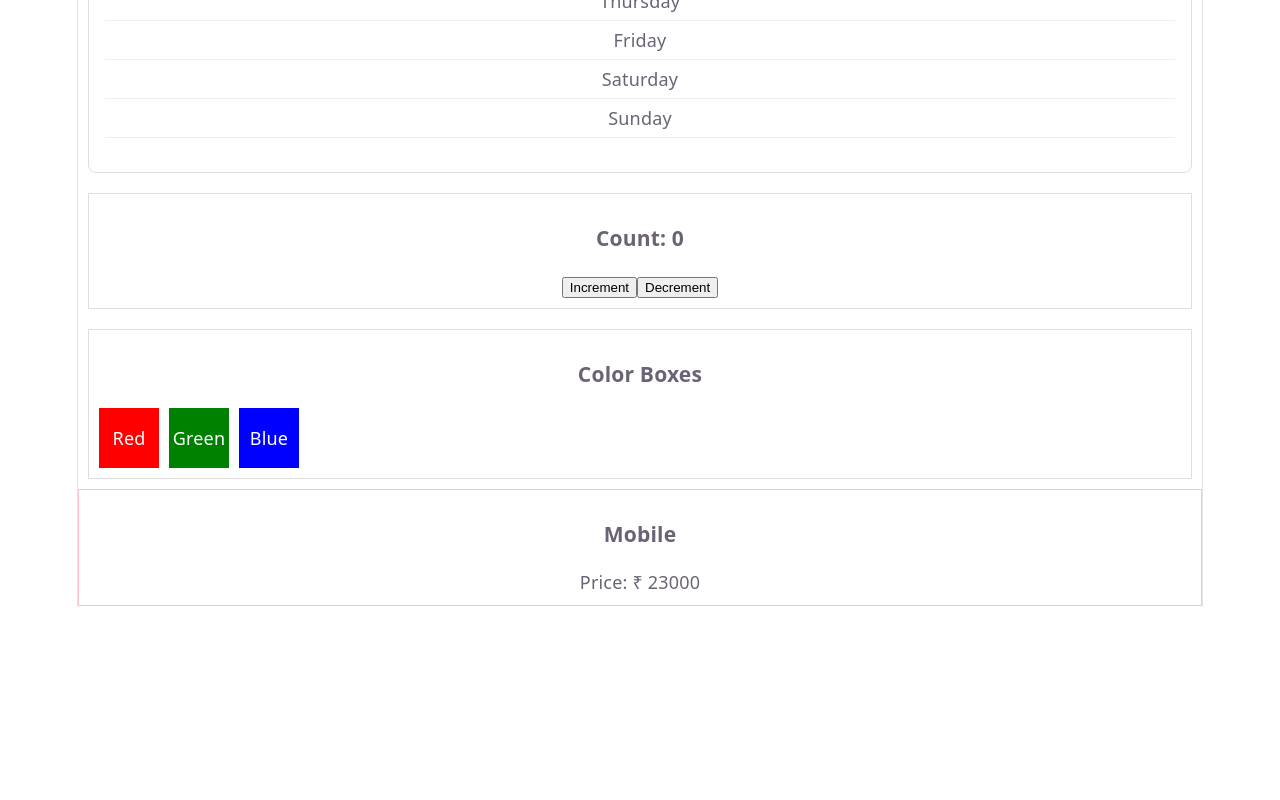
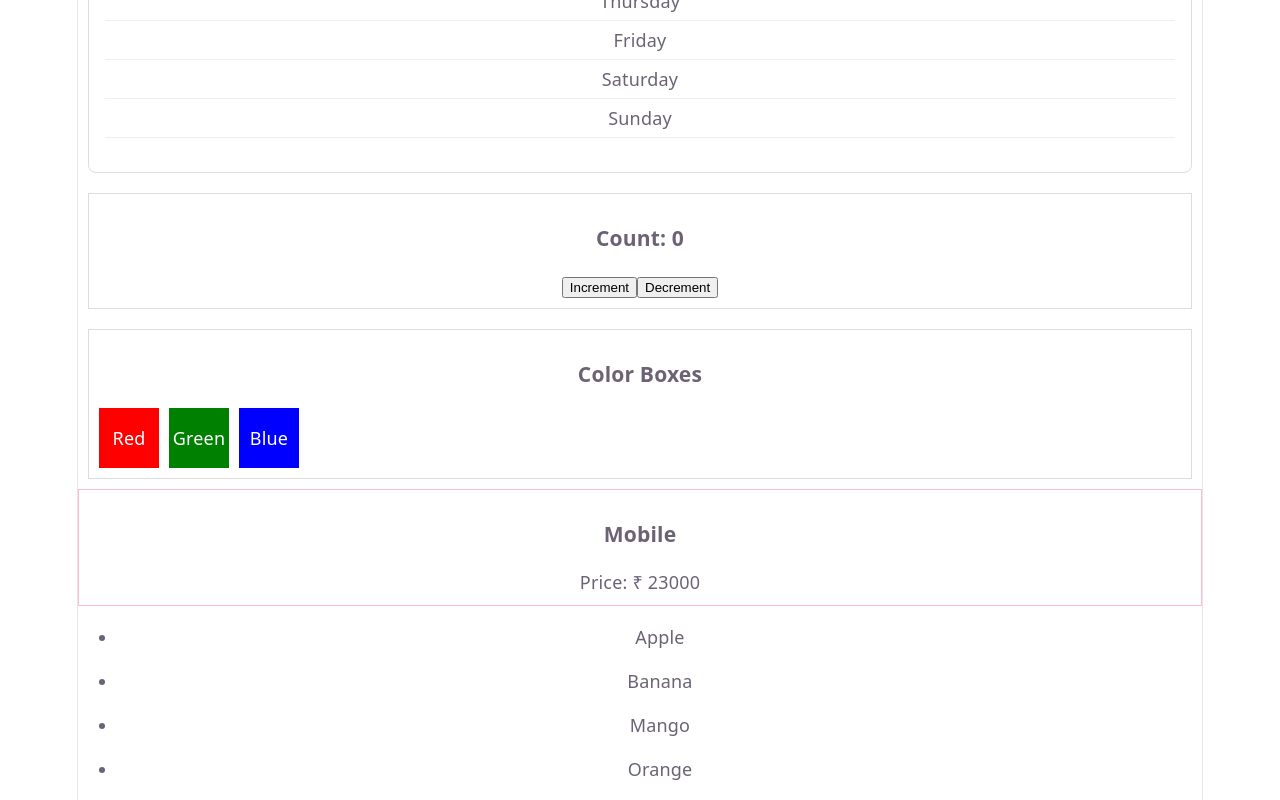
Before and after one commit to saifullahkhalid521-bit/PERN-AI-Lab, a React (Vite) app in the folder Phase_2_React/react-learning-app/: page / in a window 1280 px wide. Shown: the part 4027-4827 px from the top of the page. Before the commit the page ends 4633 px from the top, so only its background shows below. Built offline with nearby package versions, Linux system fonts and the light colour scheme.

Commit message:
simple map pracite component

```diff
--- a/Phase_2_React/react-learning-app/src/App.jsx
+++ b/Phase_2_React/react-learning-app/src/App.jsx
@@ -1,6 +1,6 @@
 import {PracticeApp , BrokenComponent , StyledBox , ProfileCard2 , MapOne } from "./practice/week-09-jsx-components/PracticeApp";
 
-import {Heading , Avatar , Badge, DetailCard, DaysList, Counter, ColorBoxes , ProductTag} from "./practice/week-09-jsx-components/pracWeek9";
+import {Heading , Avatar , Badge, DetailCard, DaysList, Counter, ColorBoxes , ProductTag , FruitList} from "./practice/week-09-jsx-components/pracWeek9";
 
 function App() {
   return (
@@ -20,6 +20,7 @@ function App() {
     <Counter />
     <ColorBoxes />
     <ProductTag productName = "Mobile" price = "23000"/>
+    <FruitList/>
     </>
   );
 }
--- a/Phase_2_React/react-learning-app/src/practice/week-09-jsx-components/pracWeek9.jsx
+++ b/Phase_2_React/react-learning-app/src/practice/week-09-jsx-components/pracWeek9.jsx
@@ -95,3 +95,29 @@ export function ProductTag ({productName , price}) {
     </div>
   );
 }
+
+
+export function FruitList () {
+  const fruits = ["Apple" , "Banana" , "Mango" , "Orange"];
+  return (
+    <div>
+      {fruits.map((fruit , index) => (
+        <ul key={index}>
+          <li> {fruit}</li>
+        </ul>
+      ))}
+    </div>
+  );
+}
+
+
+// return (
+//     <div>
+//       {Users.map((user) => (
+//         <div key= {user.id} style={{ border: "2px solid white" , margin: "10px" , padding: "10px"}}>
+//         <h3>{user.name}</h3>
+//         <p>Your city is {user.city} & role is {user.role}</p>
+//       </div>
+//       ))}
+//     </div>
+//   );
```
